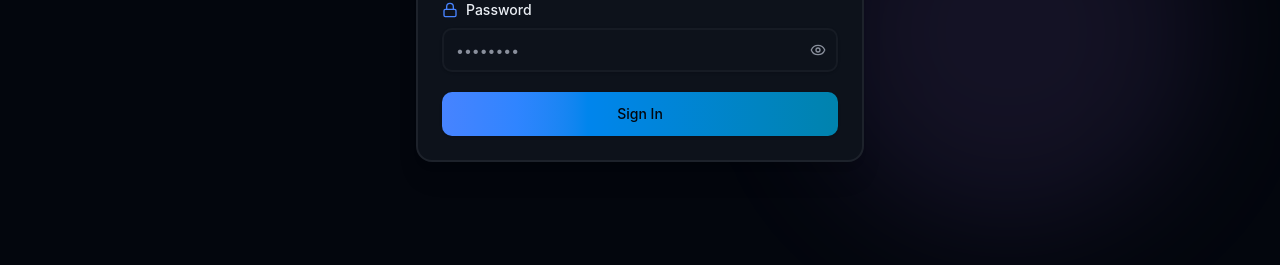
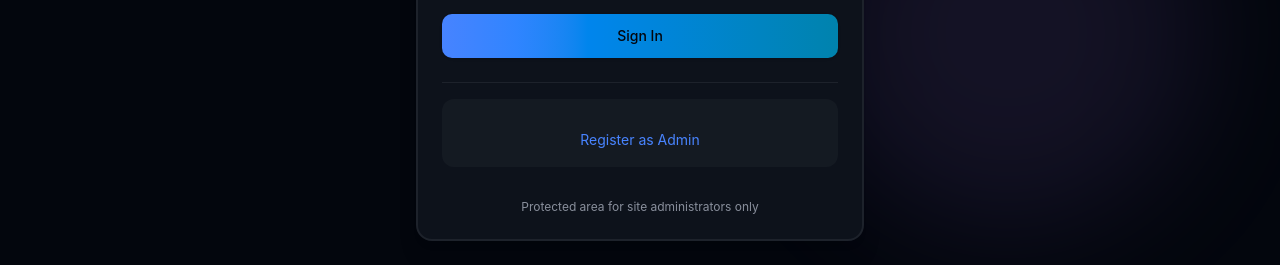
Before and after one commit to robaadekings/Robert-portifolio-website, a React app in the folder frontend/: page /login in a window 1280 px wide. Shown: the part 496-761 px from the top of the page. Built offline with nearby package versions, Linux system fonts and the light colour scheme; no server answers; the HTML template or start-up script is replaced by a standard one.

Commit message:
"default admin"

```diff
--- a/frontend/src/pages/Login.jsx
+++ b/frontend/src/pages/Login.jsx
@@ -153,7 +153,19 @@ const Login = () => {
                 </Button>
               </form>
 
+              {/* Default Credentials Info */}
+              <div className="pt-4 border-t">
+                <div className="p-4 rounded-lg bg-muted/50 space-y-2">
+                  <div className="mt-3 text-center">
+                    <Link to="/register-admin" className="text-sm text-primary hover:underline">Register as Admin</Link>
+                  </div>
+                </div>
+              </div>
 
+              {/* Footer */}
+              <div className="text-center text-xs text-muted-foreground pt-2">
+                <p>Protected area for site administrators only</p>
+              </div>
             </CardContent>
           </Card>
         </motion.div>
```
